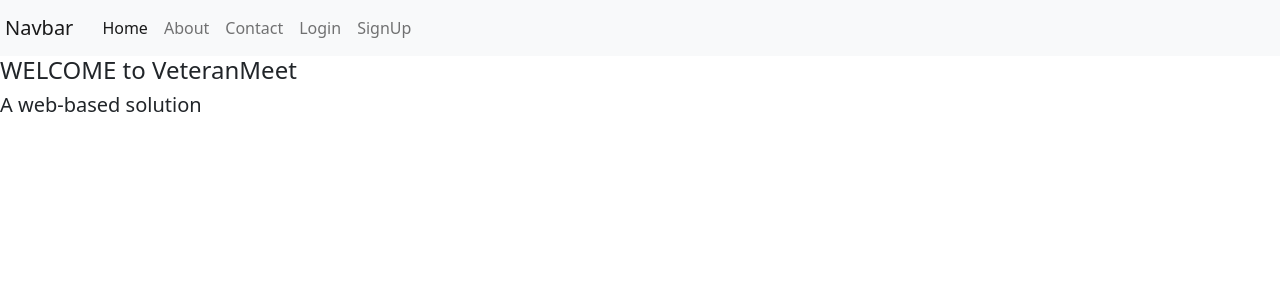
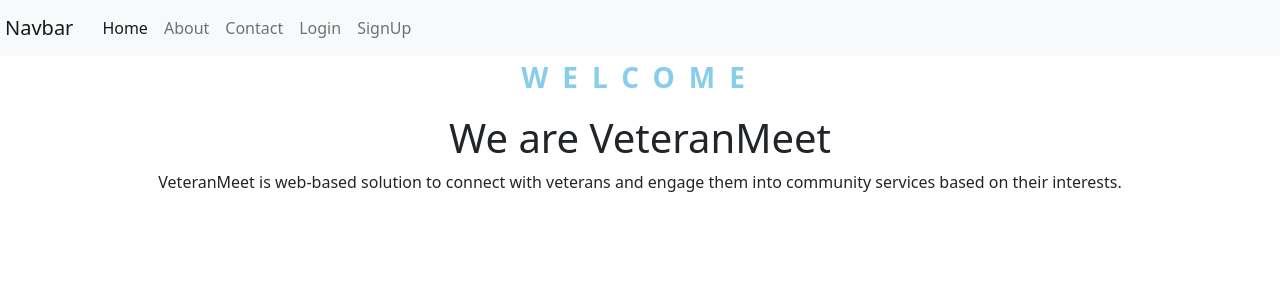
Before and after one commit to Djawad02/WebProject, a React (Create React App) app in the folder project/react-app/: page / in a window 1280 px wide. Shown: the top 300 px of the page. Built offline with nearby package versions, Linux system fonts and the light colour scheme.

Commit message:
Update Home.js

```diff
--- a/project/react-app/src/components/Home.js
+++ b/project/react-app/src/components/Home.js
@@ -2,10 +2,18 @@ import React from 'react'
 
 const Home = () => {
   return (
-    <div>
-      <h4> WELCOME to VeteranMeet</h4>
-      <h5>A web-based solution</h5>
+    <>
+      <div className="home">
+      <div className="home-div h-100 d-flex flex-column justify-content-center align-items-center">
+        <div className="d-flex justify-content-center">
+          <p className="fs-3" style={{letterSpacing:"0.5em",color:"skyblue"}}><b>WELCOME</b></p>
+        </div>
+          <h1>We are VeteranMeet</h1>
+          <p>VeteranMeet is web-based solution to connect with veterans and engage them into community
+            services based on their interests.</p>
+      </div>
     </div>
+    </>
   )
 }
 
```
